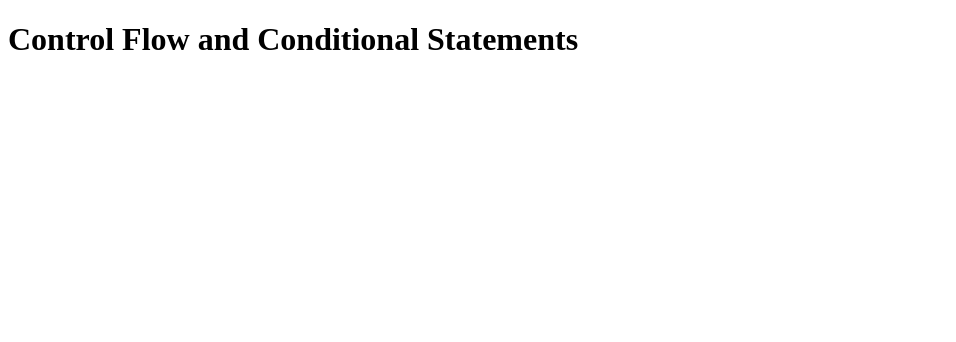
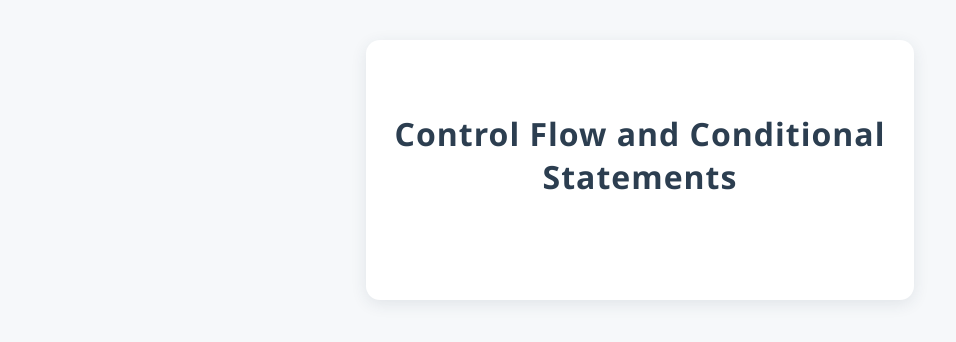
Before and after one commit to Tosinuel/IBM-JavaScript, a plain HTML site: page controlFlow/control_flow.html in a window 1280 px wide. Shown: the whole page, without its empty margins (0-956 px from the left). Drawn offline with Linux system fonts and the light colour scheme.

Commit message:
Added calculateArea and modified controlFlow

```diff
--- /dev/null
+++ b/calculateArea/style.css
@@ -0,0 +1,77 @@
+body {
+    background: #f0f4f8;
+    font-family: 'Segoe UI', Arial, sans-serif;
+    margin: 0;
+    padding: 0;
+}
+
+h1 {
+    color: #2c3e50;
+    text-align: center;
+    margin-top: 30px;
+    margin-bottom: 20px;
+}
+
+.container {
+    background: #fff;
+    max-width: 420px;
+    margin: 40px auto;
+    padding: 32px 24px;
+    border-radius: 14px;
+    box-shadow: 0 4px 16px rgba(44, 62, 80, 0.10);
+}
+
+input[type="number"] {
+    width: 95%;
+    padding: 10px;
+    margin: 8px 0 16px 0;
+    border: 1px solid #bfc9d1;
+    border-radius: 6px;
+    font-size: 16px;
+    box-sizing: border-box;
+    transition: border-color 0.2s;
+}
+
+input[type="number"]:focus {
+    border-color: #2980b9;
+    outline: none;
+}
+
+label {
+    display: block;
+    margin-bottom: 4px;
+    color: #34495e;
+    font-size: 15px;
+}
+
+button {
+    background: #2980b9;
+    color: #fff;
+    border: none;
+    padding: 12px 24px;
+    border-radius: 6px;
+    font-size: 16px;
+    cursor: pointer;
+    margin-top: 8px;
+    margin-bottom: 18px;
+    transition: background 0.2s;
+    width: 100%;
+}
+
+button:hover {
+    background: #3498db;
+}
+
+#result, #groceryResult {
+    margin-top: 12px;
+    font-size: 18px;
+    color: #27ae60;
+    text-align: center;
+    min-height: 24px;
+}
+
+hr {
+    margin: 32px 0;
+    border: none;
+    border-top: 1px solid #e1e4e8;
+}
--- a/controlFlow/control_flow.html
+++ b/controlFlow/control_flow.html
@@ -4,9 +4,13 @@
     <meta charset="UTF-8">
     <meta name="viewport" content="width=device-width, initial-scale=1.0">
     <title>Control Flow</title>
+    <link rel="stylesheet" href="./style.css">
 </head>
 <body>
+    <div class="container">
         <h1>Control Flow and Conditional Statements</h1>
+        <div class="output" id="output"></div>
+    </div>
     <script src="./control_flow.js"></script>
 </body>
 </html>
--- /dev/null
+++ b/controlFlow/style.css
@@ -0,0 +1,33 @@
+body {
+    background: #f6f8fa;
+    font-family: 'Segoe UI', Arial, sans-serif;
+    margin: 0;
+    padding: 0;
+}
+
+h1 {
+    color: #2c3e50;
+    text-align: center;
+    margin-top: 40px;
+    margin-bottom: 30px;
+    font-size: 2rem;
+    letter-spacing: 1px;
+}
+
+.container {
+    background: #fff;
+    max-width: 500px;
+    margin: 40px auto;
+    padding: 32px 24px;
+    border-radius: 14px;
+    box-shadow: 0 4px 16px rgba(44, 62, 80, 0.10);
+    text-align: center;
+}
+
+.output {
+    margin-top: 20px;
+    font-size: 18px;
+    color: #27ae60;
+    min-height: 24px;
+    padding: 8px 0;
+}
```
Also changed, not shown: calculateArea/calculate_Area.html (added, +26 -0 lines), calculateArea/calculate_Area.js (added, +25 -0 lines).
